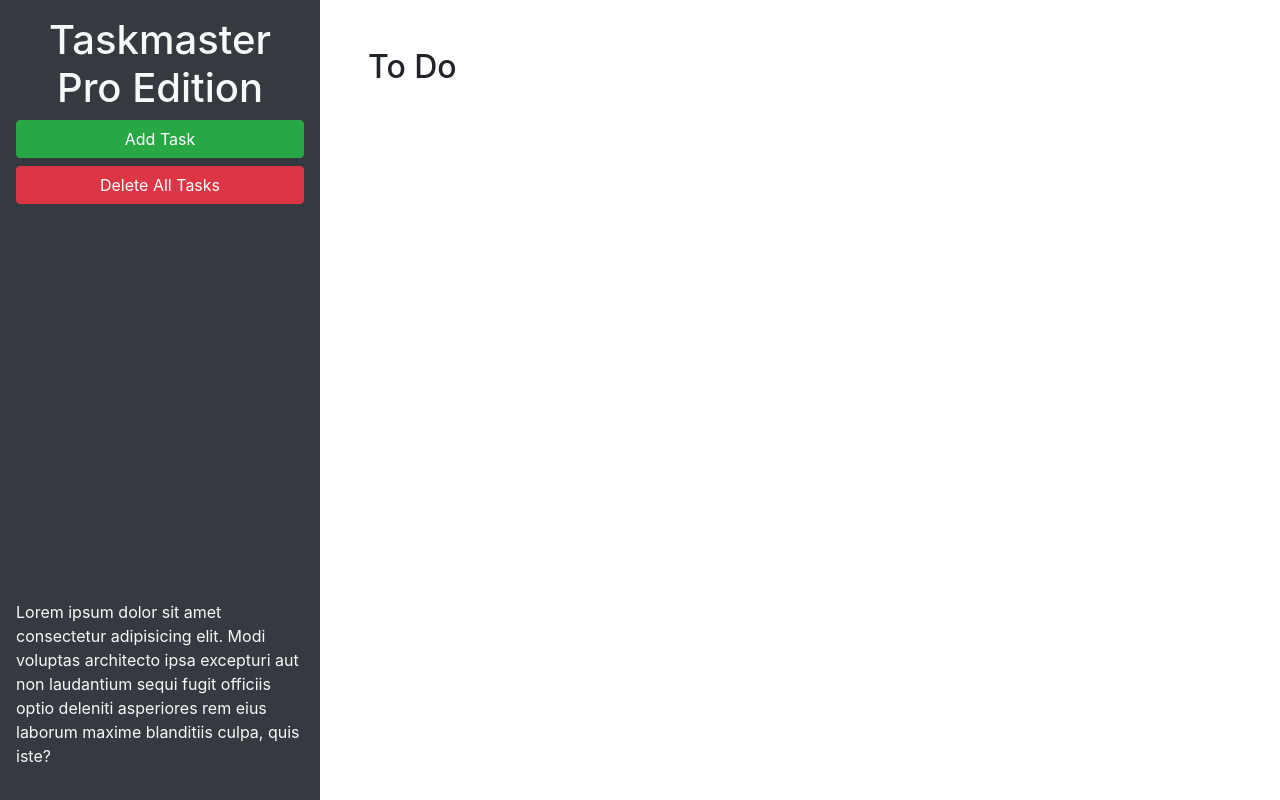
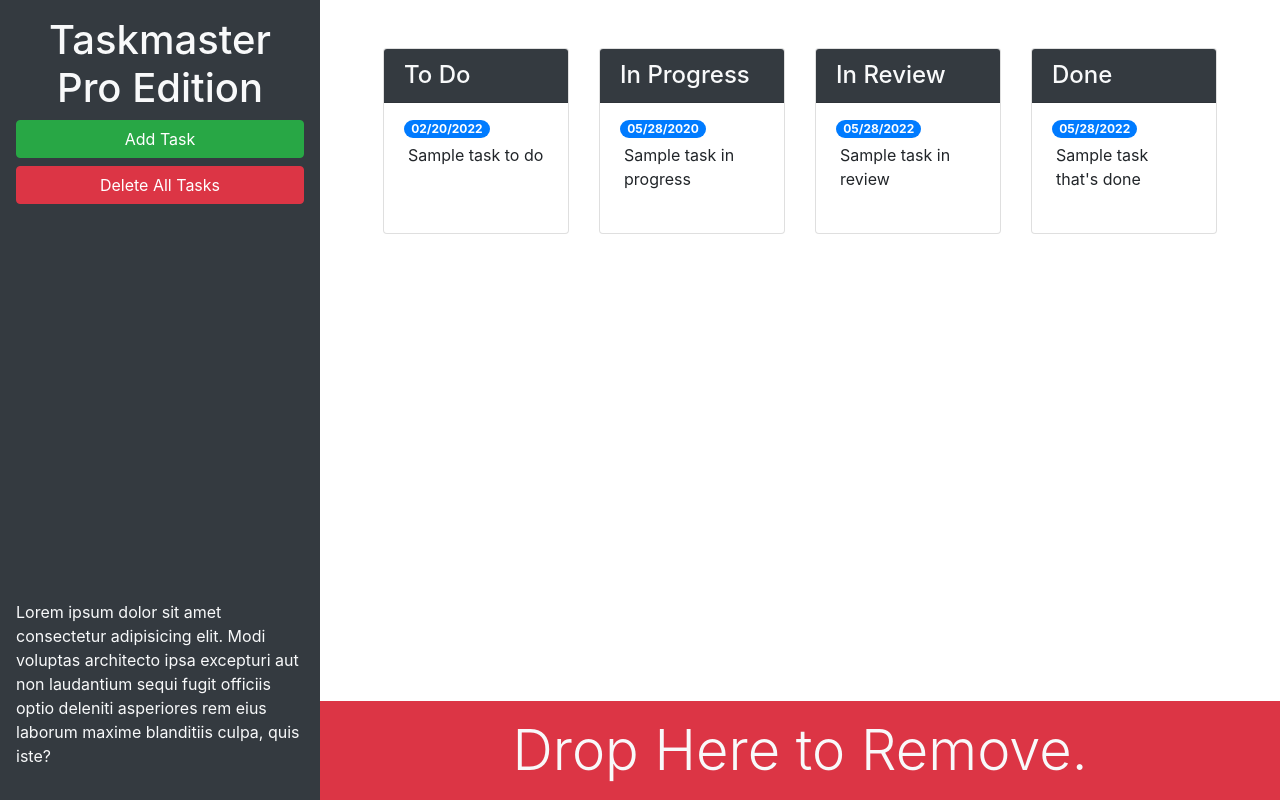
Before and after one commit to C4RMONA/taskmaster-pro, a plain HTML site: page index.html in a window 1280 px wide. Drawn offline with nearby package versions, Linux system fonts and the light colour scheme.

Commit message:
bootstrap features added

```diff
--- a/index.html
+++ b/index.html
@@ -13,20 +13,75 @@
 <body>
 
   <div class="row min-vh-100 no-gutters">
-    <header class="col-12 col-lg-3 bg-dark text-light d-flex flex-column p-4 p-lg-3">
+    <header class="col-12 col-lg-3 bg-dark text-light sticky-top d-flex flex-column p-4 p-lg-3">
       <h1 class="text-center">Taskmaster Pro Edition</h1>
       <button id="create-task" class="btn btn-block btn-success" data-toggle="modal" data-target="#task-form-modal">Add
         Task</button>
       <button id="remove-tasks" class="btn btn-block btn-danger">Delete All Tasks</button>
-      <p class="mt-auto">Lorem ipsum dolor sit amet consectetur adipisicing elit. Modi voluptas architecto ipsa
+      <p class="mt-auto d-none d-lg-block">Lorem ipsum dolor sit amet consectetur adipisicing elit. Modi voluptas architecto ipsa
         excepturi aut non
         laudantium sequi fugit officiis optio deleniti asperiores rem eius laborum maxime blanditiis culpa, quis iste?
       </p>
     </header>
-    <main class="col-12 col-lg-9">
-      <div class="m-5">
-        <h2>To Do</h2>
-        <ul id="list-toDo" class="list-group"> </ul>
+    <main class="col-12 col-lg-9 d-flex flex-column">
+      <div class="m-5 row justify-content-around">
+        <!-- todo start -->
+        <div class="col-12 col-md-6 col-xl-3 mb-3">
+          <div class="card">
+            <h4 class="card-header bg-dark text-light">To Do</h4>
+            <ul id="list-toDo" class="list-group list-group-flush">
+              <li class="list-group-item">
+                <span class="badge badge-primary badge-pill">02/20/2022</span>
+                <p class="m-1">Sample task to do</p>
+              </li>
+            </ul>
+          </div>
+        </div>
+        <!-- todo end -->
+        <!-- in progress start -->
+        <div class="col-12 col-md-6 col-xl-3 mb-3">
+          <div class="card">
+            <h4 class="card-header bg-dark text-light">In Progress</h4>
+            <ul id="list-inProgress" class="list-group list-group-flush">
+              <li class="list-group-item">
+                <span class="badge badge-primary badge-pill">05/28/2020</span>
+                <p class="m-1">Sample task in progress</p>
+              </li>
+            </ul>
+          </div>
+        </div>
+        <!-- in progress end -->
+        <!-- in review start -->
+        <div class="col-12 col-md-6 col-xl-3 mb-3">
+          <div class="card">
+            <h4 class="card-header bg-dark text-light">In Review</h4>
+            <ul id="list-inReview" class="list-group list-group-flush">
+              <li class="list-group-item">
+                <span class="badge badge-primary badge-pill">05/28/2022</span>
+                <p class="m-1">Sample task in review</p>
+              </li>
+            </ul>
+          </div>
+        </div>
+        <!-- in review end -->
+        <!-- done start -->
+        <div class="col-12 col-md-6 col-xl-3 mb-3">
+          <div class="card">
+            <h4 class="card-header bg-dark text-light">Done</h4>
+            <ul id="list-done" class="list-group list-group-flush">
+              <li class="list-group-item">
+                <span class="badge badge-primary badge-pill">05/28/2022</span>
+                <p class="m-1">Sample task that's done</p>
+              </li>
+            </ul>
+            </div>
+        </div>
+        <!-- done end -->
+      </div>
+      <div class="mt-auto id=trash">
+        <div class="w-100 bg-danger p-3 text-center text-light display-4">
+          Drop Here to Remove.
+        </div>
       </div>
     </main>
   </div>
@@ -46,11 +101,11 @@
           <form>
             <div class="form-group">
               <label for="modalTaskDescription">Task description</label>
-              <textarea id="modalTaskDescription" rows="3"></textarea>
+              <textarea id="modalTaskDescription" rows="3" class="form-control"></textarea>
             </div>
             <div class="form-group">
               <label for="modalDueDate">Due date</label>
-              <input type="text" id="modalDueDate" placeholder="mm/dd/yyyy" autocomplete="off" />
+              <input type="text" class="form-control" id="modalDueDate" placeholder="mm/dd/yyyy" autocomplete="off" />
             </div>
           </form>
         </div>
```
